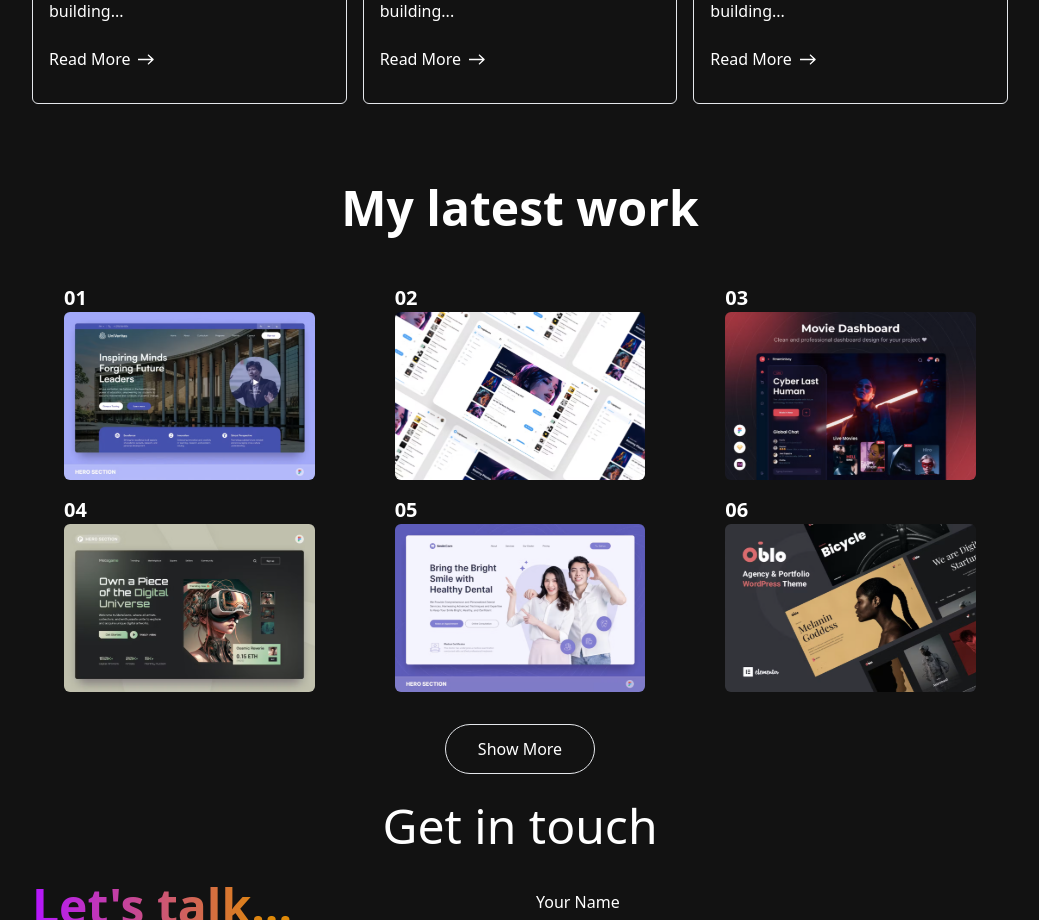
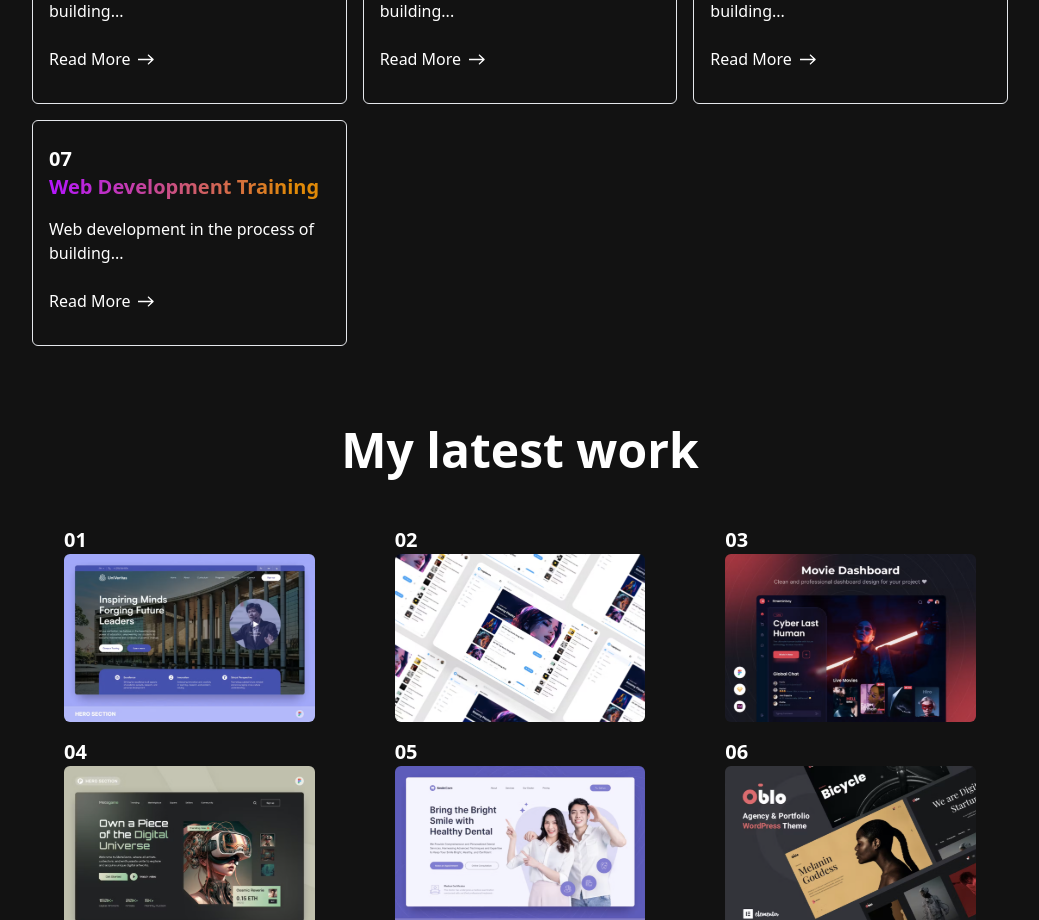
Before and after one commit to ernestkris6/ernestchris-portfolio, a React (Vite) app: page / in a window 1280 px wide. Shown: the part 1800-2720 px from the top of the page, without its empty margins (120-1159 px from the left). Built offline with nearby package versions, Linux system fonts and the light colour scheme.

Commit message:
added  services

```diff
--- a/src/data.js
+++ b/src/data.js
@@ -41,6 +41,12 @@ const servicesData = [
         btn: "Read More"
 
     },
+    {
+        id: 7,
+        header: "Web Development Training",
+        body: "Web development in the process of building...",
+        btn: "Read More"
+    }
 ]
 
 export default servicesData;
```
